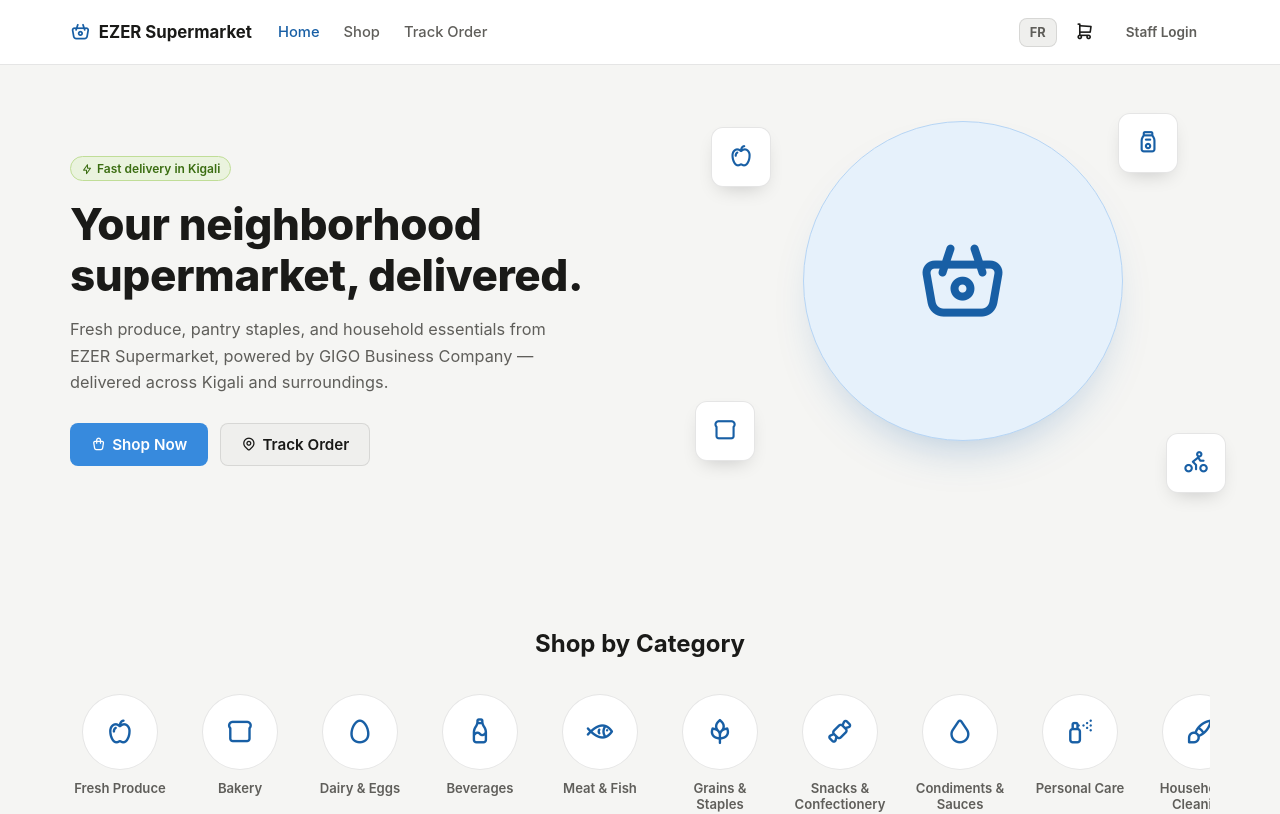
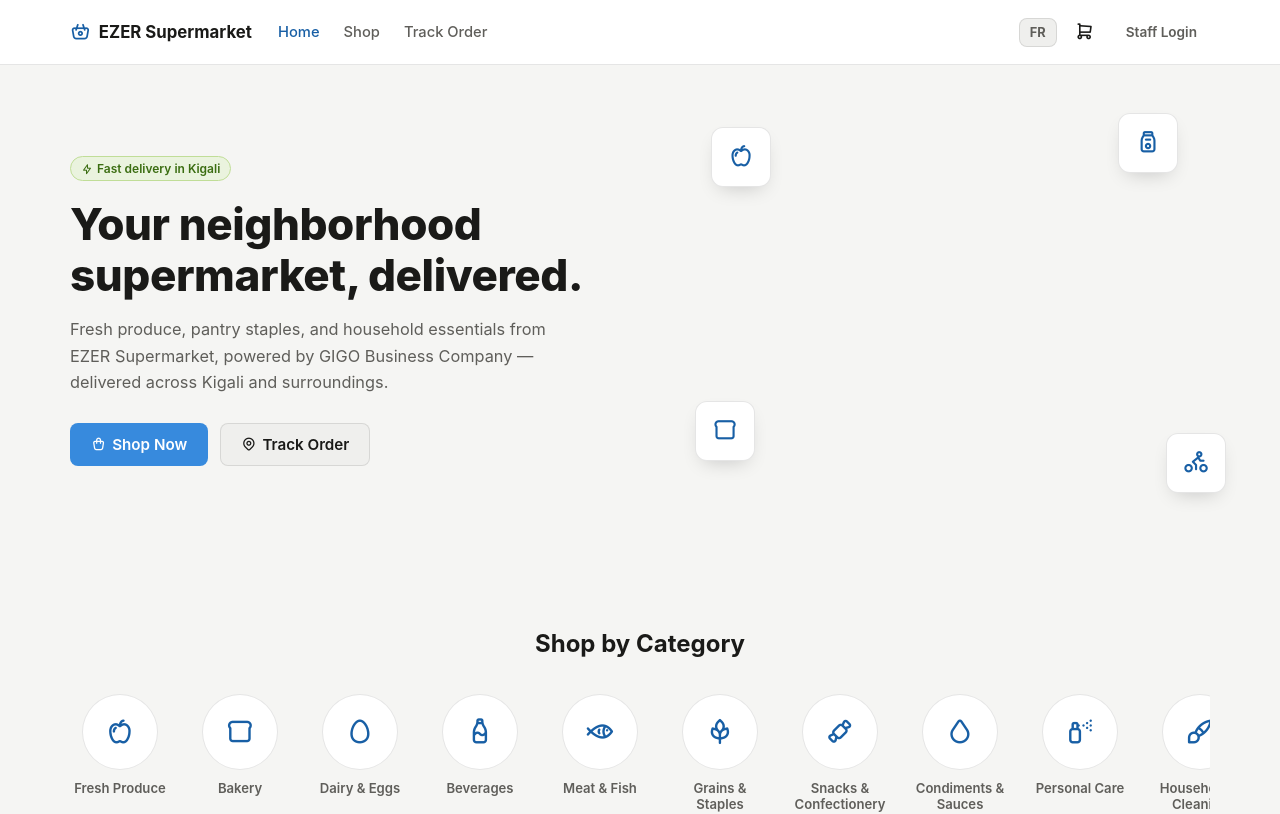
Before and after one commit to salvadev-sketch/ezer-supermarket, a React (Vite) app in the folder frontend/: page / in a window 1280 px wide. Shown: the top 814 px of the page. Built offline with nearby package versions, Linux system fonts and the light colour scheme; no server answers.

Commit message:
Update Hero.jsx

```diff
--- a/frontend/src/components/home/Hero.jsx
+++ b/frontend/src/components/home/Hero.jsx
@@ -1,29 +1,9 @@
-import { useEffect, useState } from 'react';
 import { Link } from 'react-router-dom';
 import { useLanguage } from '../../context/LanguageContext.jsx';
-import { api } from '../../utils/api.js';
 import './Hero.css';
 
 export default function Hero() {
   const { t } = useLanguage();
-  const [heroImage, setHeroImage] = useState(null);
-
-  useEffect(() => {
-    let cancelled = false;
-    api
-      .get('/products/featured')
-      .then((list) => {
-        if (cancelled) return;
-        const withPhoto = (list || []).find((p) => p.imageURL);
-        if (withPhoto) setHeroImage(withPhoto.imageURL);
-      })
-      .catch(() => {
-        /* fall back to icon art below */
-      });
-    return () => {
-      cancelled = true;
-    };
-  }, []);
 
   return (
     <section className="hero">
@@ -45,13 +25,6 @@
         </div>
 
         <div className="hero-art" aria-hidden="true">
-          <div className="hero-art-blob">
-            {heroImage ? (
-              <img src={heroImage} alt="" className="hero-art-photo" />
-            ) : (
-              <i className="ti ti-basket hero-art-fallback-icon" />
-            )}
-          </div>
           <div className="hero-art-chip hero-art-chip-1"><i className="ti ti-apple" /></div>
           <div className="hero-art-chip hero-art-chip-2"><i className="ti ti-bread" /></div>
           <div className="hero-art-chip hero-art-chip-3"><i className="ti ti-milk" /></div>
```
